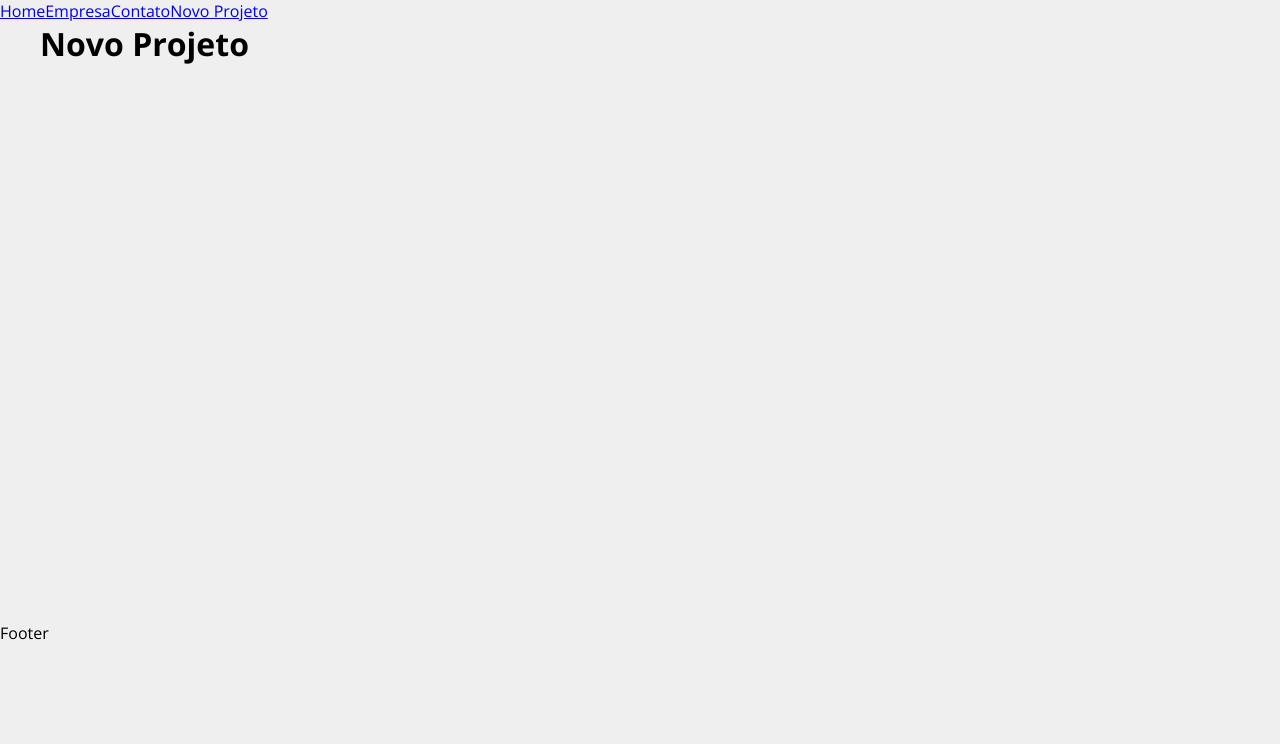
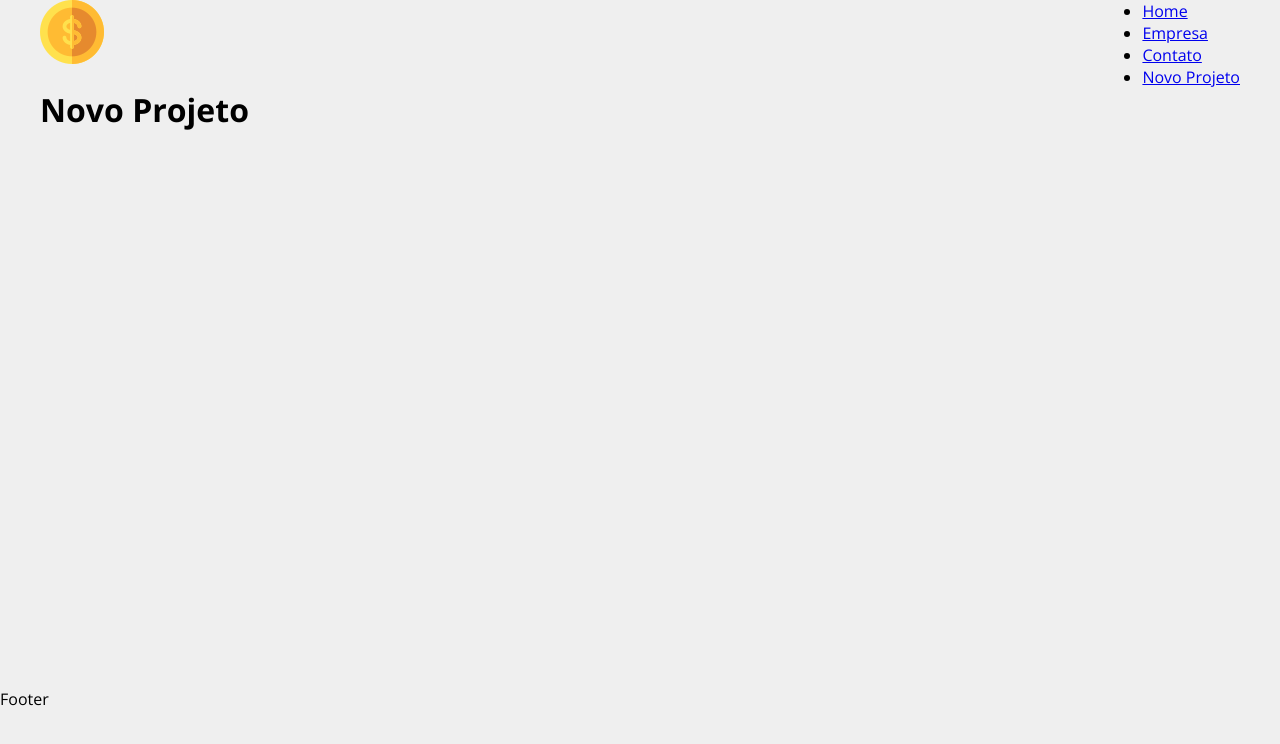
Before and after one commit to PedroVerano/project_adiministrador-de-projetos, a React (Create React App) app: page /novoprojeto in a window 1280 px wide. Shown: the top 744 px of the page. Built offline with nearby package versions, Linux system fonts and the light colour scheme.

Commit message:
Adicionando Componente de Navbar
Cria o componente de Navbar e Footer

```diff
--- a/src/App.js
+++ b/src/App.js
@@ -6,17 +6,14 @@ import Contato from './components/pages/Contato';
 import NovoProjeto from './components/pages/NovoProjeto';
 
 import Container from './components/layout/Container';
+import Navbar from './components/layout/Navbar';
+import Footer from './components/layout/Footer';
 
 function App() {
   return (
     <div className="App">
       <Router>
-        <div>
-          <Link to="/" >Home</Link>
-          <Link to="/empresa">Empresa</Link>
-          <Link to="/contato">Contato</Link>
-          <Link to="/novoprojeto">Novo Projeto</Link>
-        </div>
+        <Navbar />
         <Container customClass="min-height">
         <Routes>
           <Route exact path='/' element={<Home/>}/>
@@ -25,7 +22,7 @@ function App() {
           <Route exact path='/novoprojeto' element={<NovoProjeto/>}/>
         </Routes>
         </Container>
-        <p>Footer</p>
+        <Footer />
       </Router>
     </div>
   );
--- /dev/null
+++ b/src/components/layout/Footer.js
@@ -0,0 +1,7 @@
+function Footer() {
+    return(
+        <p>Footer</p>
+    )
+}
+
+export default Footer;
--- /dev/null
+++ b/src/components/layout/Navbar.js
@@ -0,0 +1,35 @@
+import { Link } from "react-router-dom";
+
+import Container from "./Container";
+
+import styles from './Navbar.module.css'
+import logo from '../../img/costs_logo.png'
+
+
+function Navbar() {
+    return(
+        <nav>
+            <Container>
+                <Link to='/'>
+                    <img src={logo} alt="logo de moeda"></img>
+                </Link>
+                <ul>
+                    <li>
+                        <Link to="/" >Home</Link>
+                    </li>
+                    <li>
+                        <Link to="/empresa">Empresa</Link>
+                    </li>
+                    <li>
+                        <Link to="/contato">Contato</Link>
+                    </li>
+                    <li>
+                        <Link to="/novoprojeto">Novo Projeto</Link>
+                    </li>
+                </ul>
+            </Container>
+        </nav>
+    )
+}
+
+export default Navbar;
```
Also changed, not shown: src/components/layout/Container.module.css (line endings or trailing spaces), src/components/layout/Footer.module.css (added), src/components/layout/Navbar.module.css (added).
